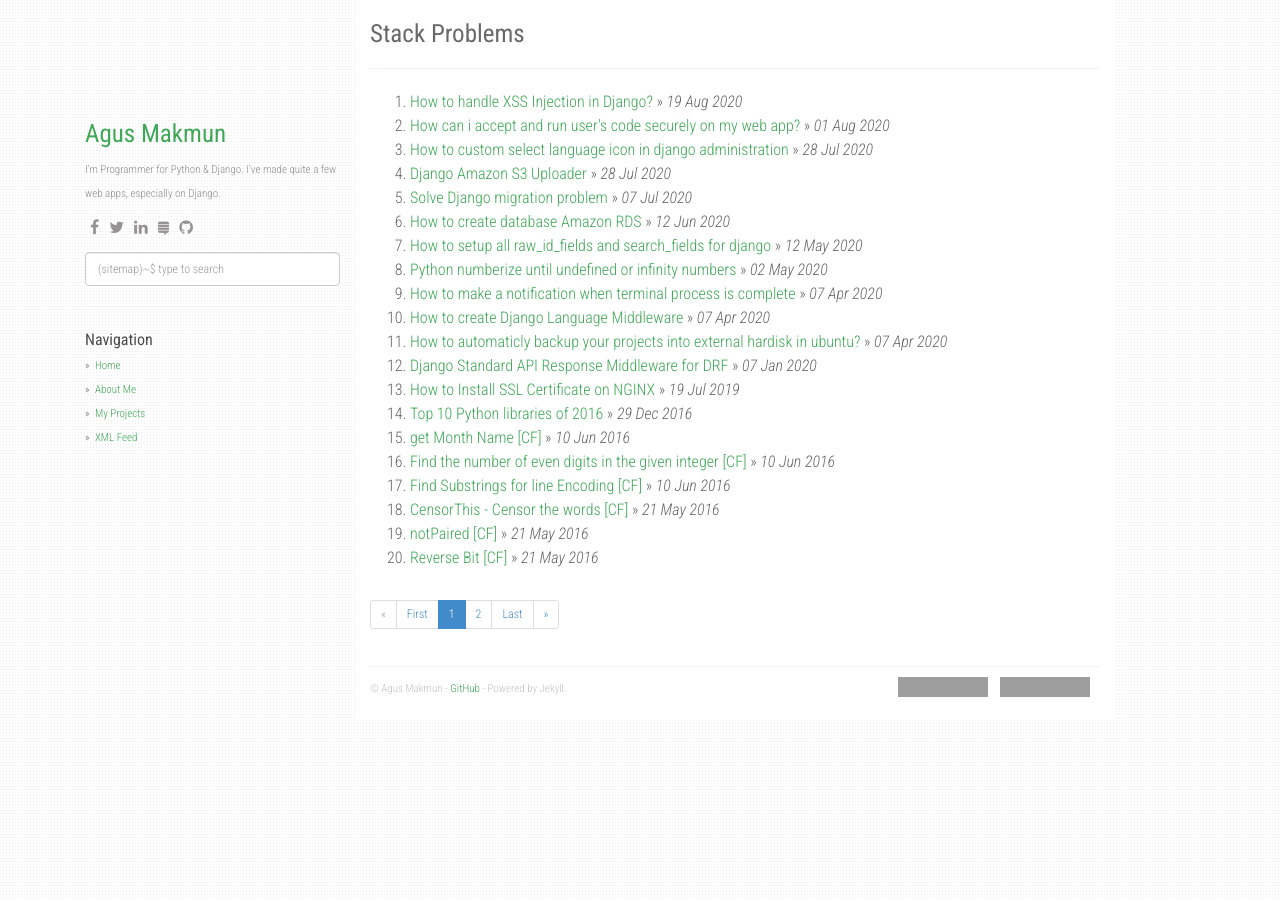
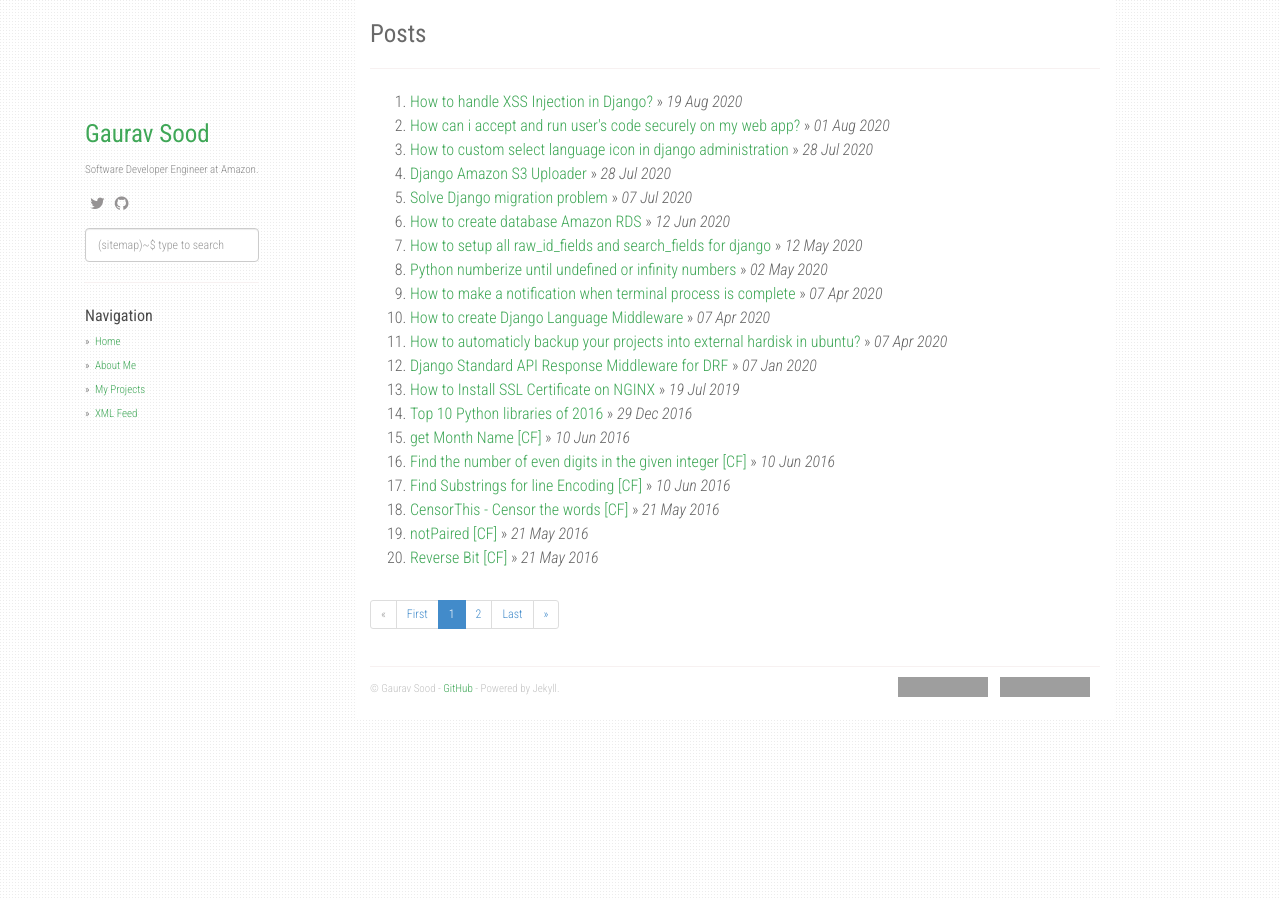
Before and after one commit to grvsood/grvsood.github.io, a Jekyll site: the page built from index.html, in a window 1280 px wide. Built offline with Jekyll 4.4.1, drawn with Linux system fonts in a browser that asks for light colours; nearby versions of some CDN libraries; the list of posts is cut into pages by our own code; grey boxes are pictures that could not be loaded.

Commit message:
Update config file

```diff
--- a/_config.yml
+++ b/_config.yml
@@ -1,8 +1,8 @@
-title: Stack Problems
-description: My Personal Stack Problems
-author: Agus Makmun
-github: https://github.com/agusmakmun
-about: I'm Programmer for Python & Django. I've made quite a few web apps, especially on Django.
+title: Posts
+description: My weekly programming insights
+author: Gaurav Sood
+github: https://github.com/grvsood
+about: Software Developer Engineer at Amazon.
 disqus_shortname: stackproblems
 google_analytics: UA-XXXXXXXX-Y
 
@@ -15,30 +15,30 @@
     permalink: /project/:path/
 
 social:
-    - icon: fa-facebook
-      link: "#"
-    - icon: fa-twitter
-      link: "#"
-    - icon: fa-linkedin
-      link: "#"
-    - icon: fa-stack-exchange
-      link: "#"
-    - icon: fa-github
-      link: "https://github.com/agusmakmun"
+  # - icon: fa-facebook
+  #   link: "#"
+  - icon: fa-twitter
+    link: "https://twitter.com/gauravsood_"
+  # - icon: fa-linkedin
+  #   link: "#"
+  # - icon: fa-stack-exchange
+  #   link: "#"
+  - icon: fa-github
+    link: "https://github.com/grvsood"
 
 share:
-  twitter_username: github.io
+  twitter_username: gauravsood_
   fb_appid: 1749788565247320
 
 urls:
-    - text: About Me
-      url: /about/
-    - text: My Projects
-      url: /projects/
-    - text: XML Feed
-      url: /feed.xml
+  - text: About Me
+    url: /about/
+  - text: My Projects
+    url: /projects/
+  - text: XML Feed
+    url: /feed.xml
 
-url: "https://agusmakmun.github.io"
+url: "https://grvsood.github.io"
 baseurl: ""
 paginate: 20
 per_page: 20
@@ -53,6 +53,6 @@
   comments: ["<!-- ", " -->"]
   endings: all
   ignore:
-    envs: ['development']
+    envs: ["development"]
 
 theme: jekyll-theme-slate
```
